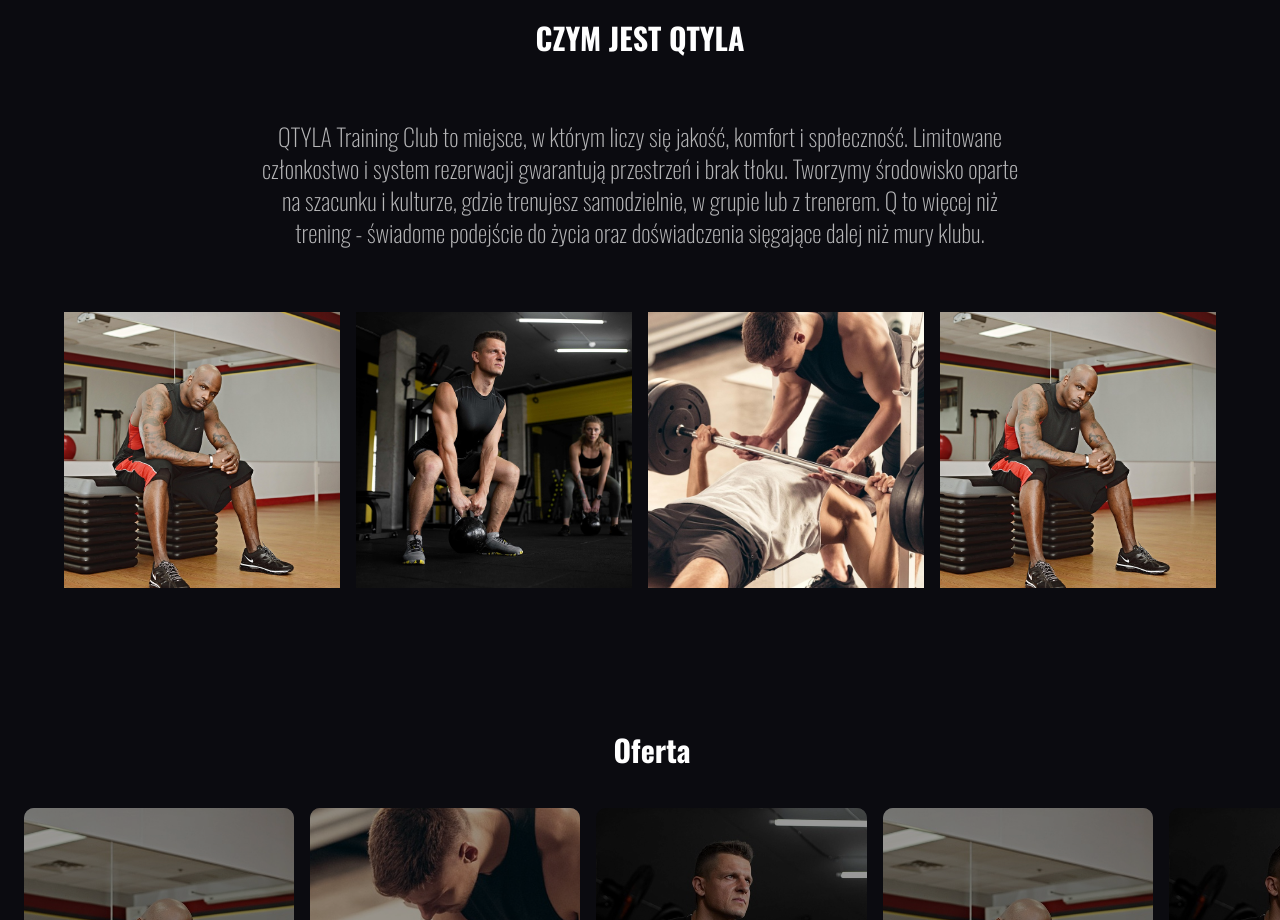
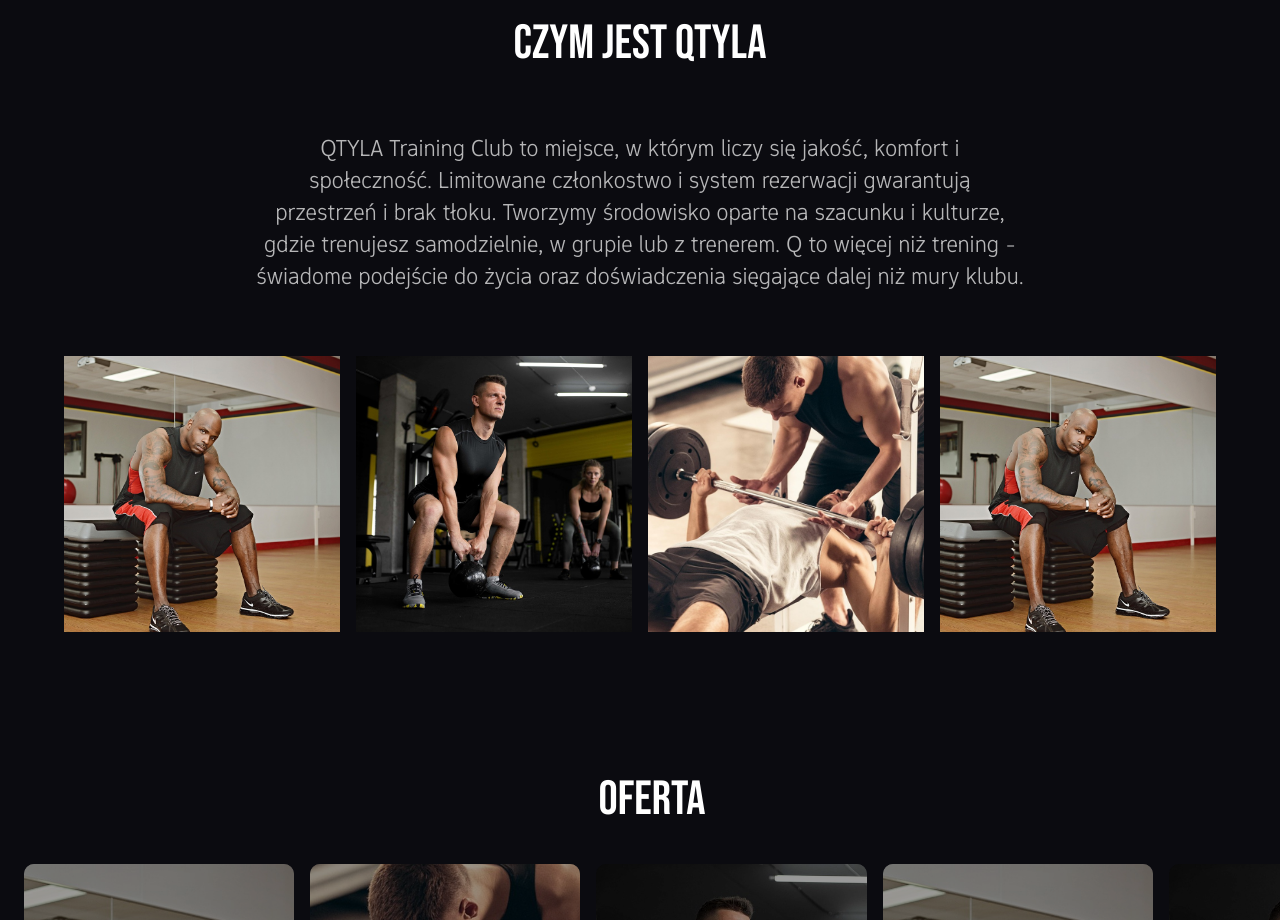
Before and after one commit to kacper-miklewicz/qtyla-gym, a Next.js app: page / in a window 1280 px wide. Shown: the part 860-1780 px from the top of the page. Built offline with nearby package versions, Linux system fonts and the light colour scheme.

Commit message:
add new fonts

```diff
--- a/app/components/about-section/about-section.tsx
+++ b/app/components/about-section/about-section.tsx
@@ -14,12 +14,10 @@
   return (
     <section
       id="about"
-      className="section-base flex flex-col gap-16 px-6 py-20 text-center md:px-8"
+      className="section-base flex flex-col gap-10 px-6 py-20 text-center md:gap-16 md:px-8"
     >
-      <h2 className="text-2xl font-bold uppercase md:text-3xl">
-        czym jest qtyla
-      </h2>
-      <p className="mx-auto max-w-3xl text-2xl font-thin text-white/70">
+      <h2 className="section-title">czym jest qtyla</h2>
+      <p className="section-content">
         QTYLA Training Club to miejsce, w którym liczy się jakość, komfort i
         społeczność. Limitowane członkostwo i system rezerwacji gwarantują
         przestrzeń i brak tłoku. Tworzymy środowisko oparte na szacunku i
--- a/app/components/hero-section/hero-section.tsx
+++ b/app/components/hero-section/hero-section.tsx
@@ -13,7 +13,7 @@
       className="relative h-[calc(100vh-96px)] bg-[url(/hero-bg.jpg)] bg-cover bg-center text-center text-white md:h-[calc(100vh-120px)]"
     >
       <div className="absolute inset-0 z-0 flex flex-col items-center justify-center gap-6 bg-black/70">
-        <h1 className="-translate-x-5 -translate-y-4/6 text-4xl font-normal uppercase md:-translate-x-8 md:text-6xl">
+        <h1 className="-translate-x-5 -translate-y-4/6 font-serif text-4xl font-bold uppercase md:-translate-x-8 md:text-6xl">
           <span className="mb-4 block">coś więcej</span>
           <span className="ml-10 block md:ml-16">niż trening</span>
         </h1>
--- a/app/components/navbar/navbar-items-desktop.tsx
+++ b/app/components/navbar/navbar-items-desktop.tsx
@@ -19,7 +19,7 @@
       <ul className="hidden items-center gap-6 lg:flex">
         {menuItems.map(({ sectionId, label, isLink }) => {
           const buttonClassNames =
-            "hover:text-gold uppercase hover:bg-transparent text-md xl:text-lg";
+            "hover:text-gold uppercase hover:bg-transparent text-md text-xl xl:text-2xl";
           const buttonVariant = "ghost";
 
           return (
@@ -45,7 +45,7 @@
           );
         })}
       </ul>
-      <Socials className="hidden lg:block" />
+      <Socials variant="desktop" />
     </>
   );
 }
--- a/app/components/navbar/navbar-items-mobile.tsx
+++ b/app/components/navbar/navbar-items-mobile.tsx
@@ -94,7 +94,7 @@
             </ul>
           </SheetDescription>
           <SheetFooter>
-            <Socials className="mb-10 flex justify-center" />
+            <Socials variant="mobile" />
           </SheetFooter>
         </SheetContent>
       </Sheet>
--- a/app/components/navbar/navbar.tsx
+++ b/app/components/navbar/navbar.tsx
@@ -6,7 +6,7 @@
 
 export default function Navbar() {
   return (
-    <nav className="flex h-24 items-center justify-between bg-black px-6 text-white md:h-30 md:px-8">
+    <nav className="font-heading flex h-24 items-center justify-between bg-black px-6 text-white md:h-30 md:px-8">
       <Link href="/" className="relative h-14 w-32 shrink-0 md:h-28 md:w-48">
         <Image
           src="/logo-full-white.png"
--- a/app/components/navbar/socials.tsx
+++ b/app/components/navbar/socials.tsx
@@ -1,9 +1,10 @@
+import { cn } from "@/lib/utils";
+
+import { FaInstagram, FaFacebook, FaEnvelope } from "react-icons/fa6";
 import { Button } from "@/components/ui/button";
-import { cn } from "@/lib/utils";
-import { FaInstagram, FaFacebook, FaEnvelope } from "react-icons/fa6";
 
 export interface SocialsProps {
-  className?: string;
+  variant: "mobile" | "desktop";
 }
 
 const socialsItems = [
@@ -18,9 +19,14 @@
   { Icon: FaEnvelope, href: "mailto:qtyla.club@gmail.com" },
 ];
 
-export default function Socials({ className }: SocialsProps) {
+export default function Socials({ variant }: SocialsProps) {
   return (
-    <div className={className}>
+    <div
+      className={cn({
+        "mb-10 flex justify-center": variant === "mobile",
+        "hidden lg:block": variant === "desktop",
+      })}
+    >
       <ul className="flex items-center gap-6">
         {socialsItems.map(({ Icon, href }, index) => (
           <li key={index}>
--- a/app/components/offer-section/offer-section.tsx
+++ b/app/components/offer-section/offer-section.tsx
@@ -14,7 +14,7 @@
 
   return (
     <section id="offer" className="section-base pr-0 pl-6">
-      <h2 className="mb-10 text-3xl font-bold">Oferta</h2>
+      <h2 className="section-title mb-10">Oferta</h2>
       <div className="mx-auto flex w-full items-center justify-center">
         <Carousel
           opts={{
--- a/app/globals.css
+++ b/app/globals.css
@@ -4,8 +4,10 @@
 @custom-variant dark (&:is(.dark *));
 
 @theme inline {
-  --font-sans: var(--font-oswald);
+  --font-sans: var(--font-epunda-sans);
   --font-mono: var(--font-geist-mono);
+  --font-serif: var(--font-lora);
+  --font-heading: var(--font-bebas);
 
   --color-background: var(--background);
   --color-foreground: var(--foreground);
@@ -176,4 +178,12 @@
   .section-base {
     @apply bg-deep-black flex flex-col items-center px-8 py-12 text-center text-white md:px-20 md:py-16 xl:px-32 2xl:px-48;
   }
+
+  .section-title {
+    @apply font-heading text-4xl font-normal uppercase md:text-5xl;
+  }
+
+  .section-content {
+    @apply mx-auto max-w-3xl text-xl font-thin text-white/70 md:text-2xl;
+  }
 }
--- a/app/layout.tsx
+++ b/app/layout.tsx
@@ -1,19 +1,33 @@
 import type { Metadata } from "next";
-import { Geist_Mono, Oswald } from "next/font/google";
+import { Geist_Mono, Lora, Bebas_Neue } from "next/font/google";
+import localFont from "next/font/local";
 
 import { Navbar } from "./components/navbar";
 import { Footer } from "./components/footer";
 
 import "./globals.css";
 
-const oswald = Oswald({
-  variable: "--font-oswald",
+const geistMono = Geist_Mono({
+  variable: "--font-geist-mono",
   subsets: ["latin"],
 });
 
-const geistMono = Geist_Mono({
-  variable: "--font-geist-mono",
+const lora = Lora({
+  variable: "--font-lora",
   subsets: ["latin"],
+  weight: ["400", "500", "600", "700"],
+});
+
+const bebasNeue = Bebas_Neue({
+  variable: "--font-bebas",
+  subsets: ["latin"],
+  weight: "400",
+});
+
+const epundaSans = localFont({
+  src: "./fonts/epunda-sans.ttf",
+  variable: "--font-epunda-sans",
+  display: "swap",
 });
 
 export const metadata: Metadata = {
@@ -29,7 +43,7 @@
   return (
     <html lang="pl">
       <body
-        className={`${oswald.variable} ${geistMono.variable} font-sans antialiased`}
+        className={`${geistMono.variable} ${lora.variable} ${bebasNeue.variable} ${epundaSans.variable} font-sans antialiased`}
       >
         <Navbar />
         {children}
--- a/components/custom/tile.tsx
+++ b/components/custom/tile.tsx
@@ -34,13 +34,18 @@
   const [isDescriptionExpanded, setIsDescriptionExpanded] = useState(false);
 
   const toggleDescription = () => {
+    if (inProgress) return;
+
     setIsDescriptionExpanded(!isDescriptionExpanded);
   };
 
   return (
     <div
       className={`h-120 w-full overflow-hidden rounded-lg bg-cover bg-center`}
-      onMouseEnter={() => setIsDescriptionExpanded(true)}
+      onMouseEnter={() => {
+        if (inProgress) return;
+        setIsDescriptionExpanded(true);
+      }}
       onMouseLeave={() => setIsDescriptionExpanded(false)}
       style={{ backgroundImage: `url(${backgroundImageUrl})` }}
     >
@@ -97,6 +102,7 @@
             size="icon"
             className="rounded-full sm:hidden"
             onClick={toggleDescription}
+            disabled={inProgress}
           >
             <GoPlus
               size={20}
```
Also changed, not shown: app/fonts/epunda-sans.ttf (added).
